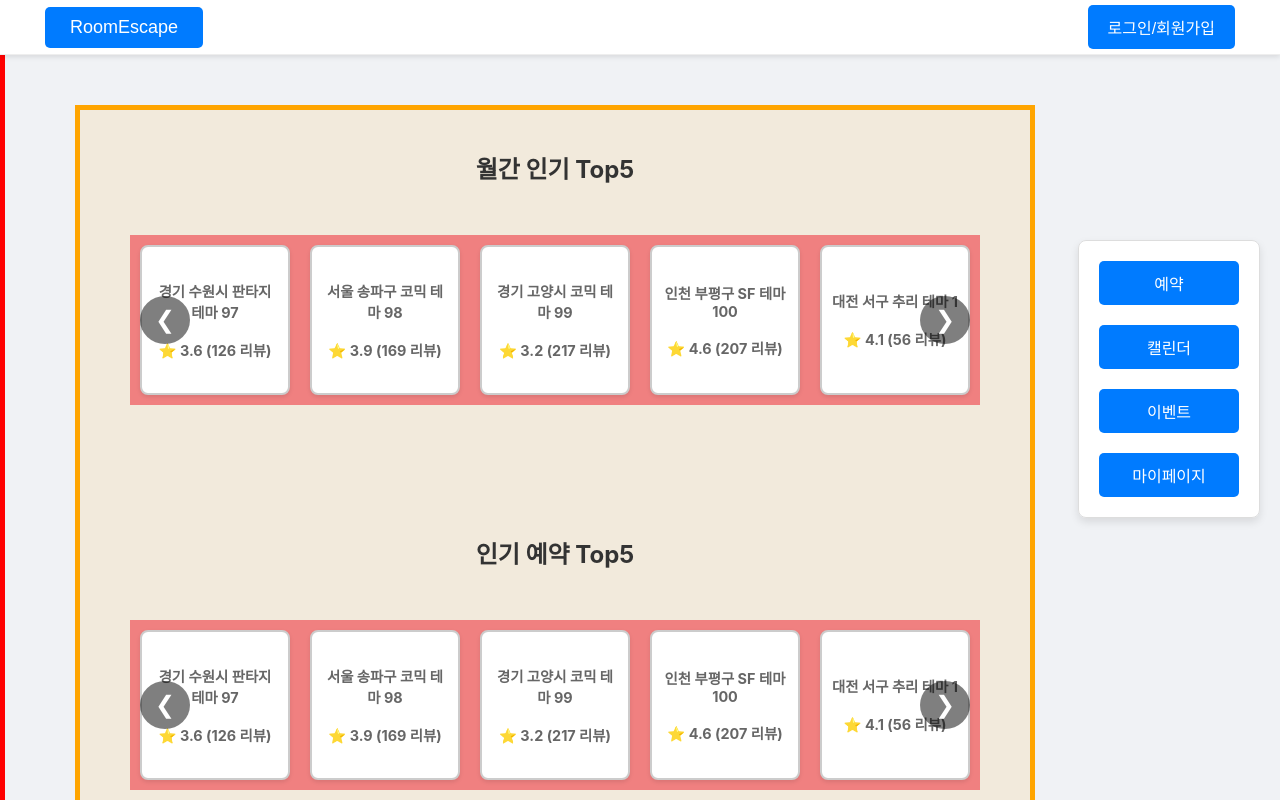
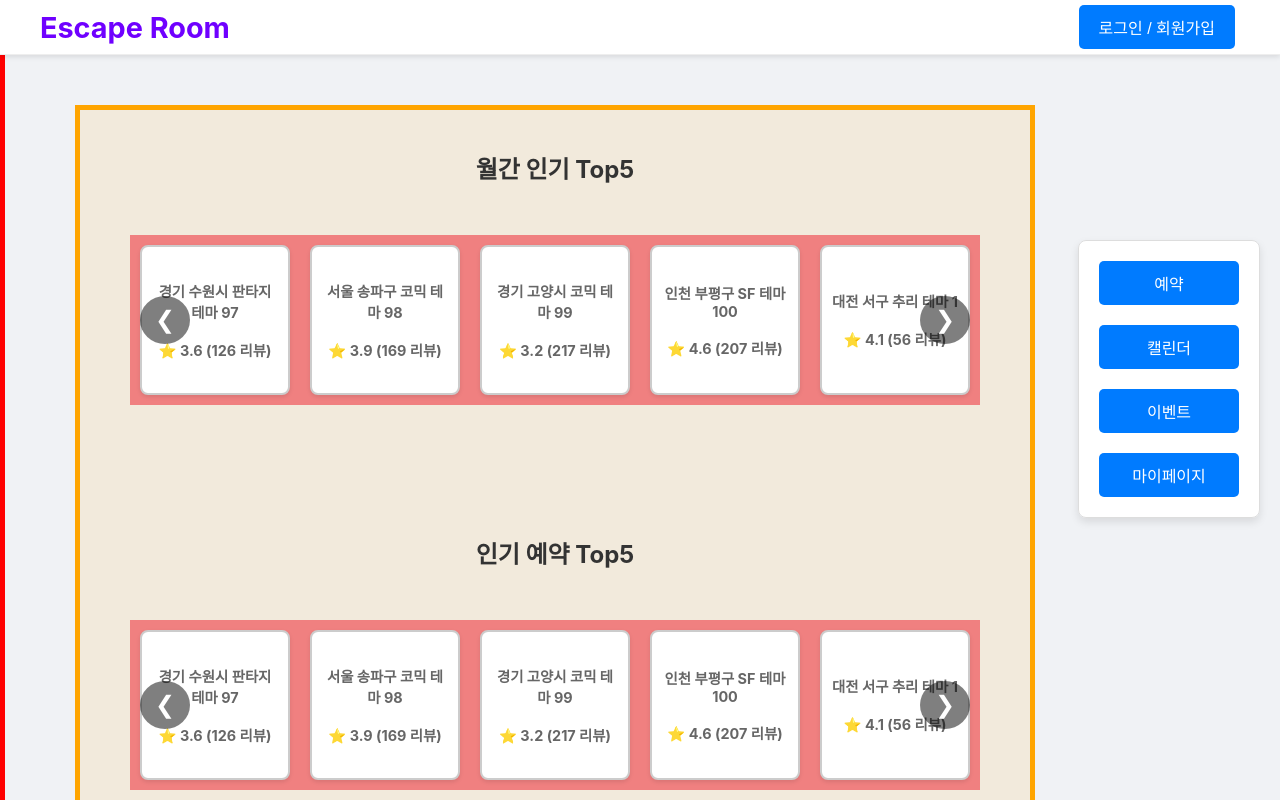
Before and after one commit to SweetySnail/RoomEscape, a React (Create React App) app: page / in a window 1280 px wide. Shown: the top 800 px of the page. Built offline with nearby package versions, Linux system fonts and the light colour scheme.

Commit message:
add Login function

```diff
--- a/src/components/BoxTop.jsx
+++ b/src/components/BoxTop.jsx
@@ -1,26 +1,87 @@
-import React from 'react';
+import React, { useState, useEffect } from 'react';
 import { useNavigate } from 'react-router-dom';
 import '../styles/Global.css';
 import '../styles/HomePage.css';
 
 function BoxTop() {
   const navigate = useNavigate();
+  const [loggedInUser, setLoggedInUser] = useState(null);
+
+  useEffect(() => {
+    const user = sessionStorage.getItem('loggedInUser');
+    if (user) {
+      setLoggedInUser(JSON.parse(user)); // 로그인된 사용자 정보 설정
+    } else {
+      setLoggedInUser(null); // 로그아웃 상태
+    }
+
+    // 로그인/로그아웃 이벤트 감지
+    const handleStorageChange = () => {
+      const user = sessionStorage.getItem('loggedInUser');
+      setLoggedInUser(user ? JSON.parse(user) : null);
+    };
+
+    window.addEventListener('storage', handleStorageChange); // storage 이벤트 리스너
+    // 직접 호출하는 커스텀 이벤트 (LoginPage에서 로그인/로그아웃 시 dispatchEvent로 호출할 것)
+    window.addEventListener('loginStateChange', handleStorageChange);
+
+    return () => {
+      window.removeEventListener('storage', handleStorageChange);
+      window.removeEventListener('loginStateChange', handleStorageChange);
+    };
+  }, []);
+
   const handleNavigate = (path) => {
     navigate(path);
   };
 
+  const handleLogout = () => {
+    sessionStorage.removeItem('loggedInUser'); // 세션 스토리지에서 사용자 정보 제거
+    setLoggedInUser(null); // 상태 업데이트
+
+    // 다른 컴포넌트(BoxTop, LoginPage)에 변경 알림 (동일한 이벤트를 dispatch)
+    window.dispatchEvent(new Event('loginStateChange'));
+
+    alert('로그아웃 되었습니다.');
+    navigate('/'); // 로그아웃 후 홈으로 이동
+  };
+
   return (
-    <div className="fixed-header-container">
+     <header className="fixed-header-container">
       <div className="header-content-wrapper">
-        <button className="page-button home-button" onClick={() => handleNavigate('/')}>
-          RoomEscape
-        </button>
-        <button className="page-button" onClick={() => handleNavigate('/login')}>
-          로그인/회원가입
-        </button>
+        <div className="logo-section">
+          {/* 로고 클릭 시 홈으로 이동 */}
+          <h1 onClick={() => handleNavigate('/')} style={{ cursor: 'pointer', margin: 0, fontSize: '1.8em', color: '#6f00ff' }}>
+            Escape Room
+          </h1>
+        </div>
+        <nav className="nav-section">
+          {loggedInUser ? ( // ⭐⭐ 로그인된 상태 ⭐⭐
+            <>
+              {/* ⭐⭐ 닉네임님, 안녕하세요! 문구 ⭐⭐ */}
+              <span className="welcome-message">
+                {`[${loggedInUser.nickname}]님, 안녕하세요!`}
+              </span>
+              <button className="page-button logout-button" onClick={handleLogout}>로그아웃</button>
+            </>
+          ) : ( // ⭐⭐ 로그아웃된 상태 ⭐⭐
+            <button className="page-button" onClick={() => handleNavigate('/login')}>로그인 / 회원가입</button>
+          )}
+        </nav>
       </div>
-    </div>
+    </header>
   );
+  //   <div className="fixed-header-container">
+  //     <div className="header-content-wrapper">
+  //       <button className="page-button home-button" onClick={() => handleNavigate('/')}>
+  //         RoomEscape
+  //       </button>
+  //       <button className="page-button" onClick={() => handleNavigate('/login')}>
+  //         로그인/회원가입
+  //       </button>
+  //     </div>
+  //   </div>
+  // );
 }
 
 export default BoxTop;
--- a/src/pages/LoginPage.jsx
+++ b/src/pages/LoginPage.jsx
@@ -37,19 +37,19 @@ function LoginPage() {
     e.preventDefault();
     setMessage('');
 
-    if (!username || !password) {
-      setMessage('아이디와 비밀번호를 모두 입력해주세요.');
-      return;
-    }
+    if (!username || !password) { /* ... */ return; }
 
     const foundUser = users.find(user => user.username === username && user.password === password);
 
     if (foundUser) {
       setMessage(`로그인 성공! ${foundUser.nickname}님 환영합니다!`);
-      // 실제 로그인 상태를 저장 (예: sessionStorage나 Context API)
-      sessionStorage.setItem('loggedInUser', JSON.stringify(foundUser)); // 임시 로그인 상태 저장
+      sessionStorage.setItem('loggedInUser', JSON.stringify(foundUser));
+
+      // ⭐⭐⭐ 로그인 성공 시 커스텀 이벤트 발송! ⭐⭐⭐
+      window.dispatchEvent(new Event('loginStateChange'));
+
       setTimeout(() => {
-        navigate('/'); // 로그인 성공 후 홈으로 이동 (또는 이전 페이지)
+        navigate('/');
       }, 1000);
     } else {
       setMessage('아이디 또는 비밀번호가 일치하지 않습니다.');
@@ -188,6 +188,6 @@ function LoginPage() {
       </BoxMain>
     </div>
   );
-}
+};
 
 export default LoginPage;
--- a/src/styles/Global.css
+++ b/src/styles/Global.css
@@ -21,6 +21,22 @@ body, html, #root {
   background-color: #f0f2f5;
   color: #333;
   border: 5px solid red;
+}
+
+/* ===== 로그인 (LoginPage.jsx) ===== */
+.welcome-message {
+  font-size: 1em;
+  color: #555;
+  margin-right: 15px;
+  white-space: nowrap;
+  font-weight: bold;
+}
+
+.logout-button {
+  background-color: #dc3545;
+}
+.logout-button:hover {
+  background-color: #c82333;
 }
 
 /* ===== 상단 고정 헤더 (BoxTop.jsx) ===== */
@@ -70,7 +86,7 @@ body, html, #root {
   border-radius: 8px;
 }
 
-/* ===== 페이지 메인 콘텐츠 래퍼 (MainContentWrapper.jsx) ===== */
+/* ===== 페이지 메인 콘텐츠 래퍼 (BoxMain.jsx) ===== */
 .main-page-wrapper {
   margin-top: 100px;
   margin-bottom: 40px;
```
